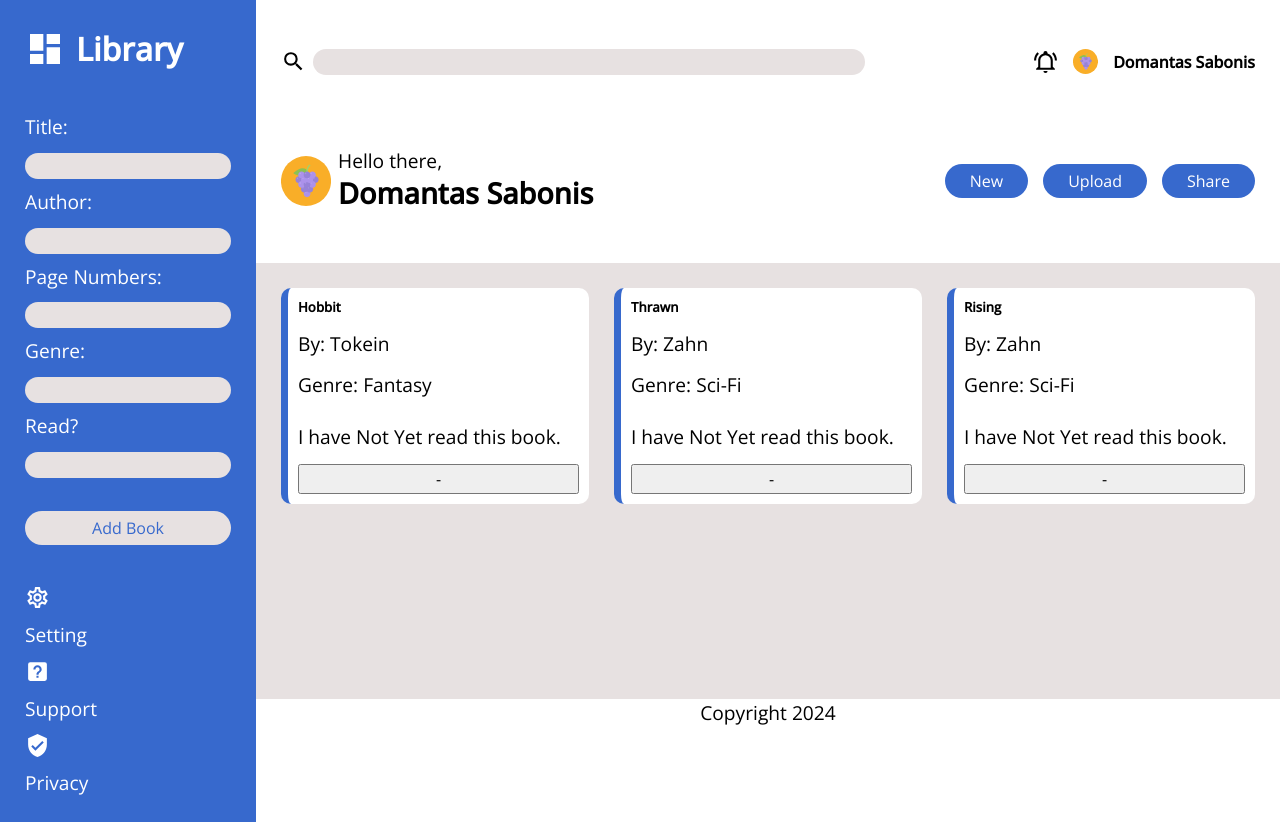
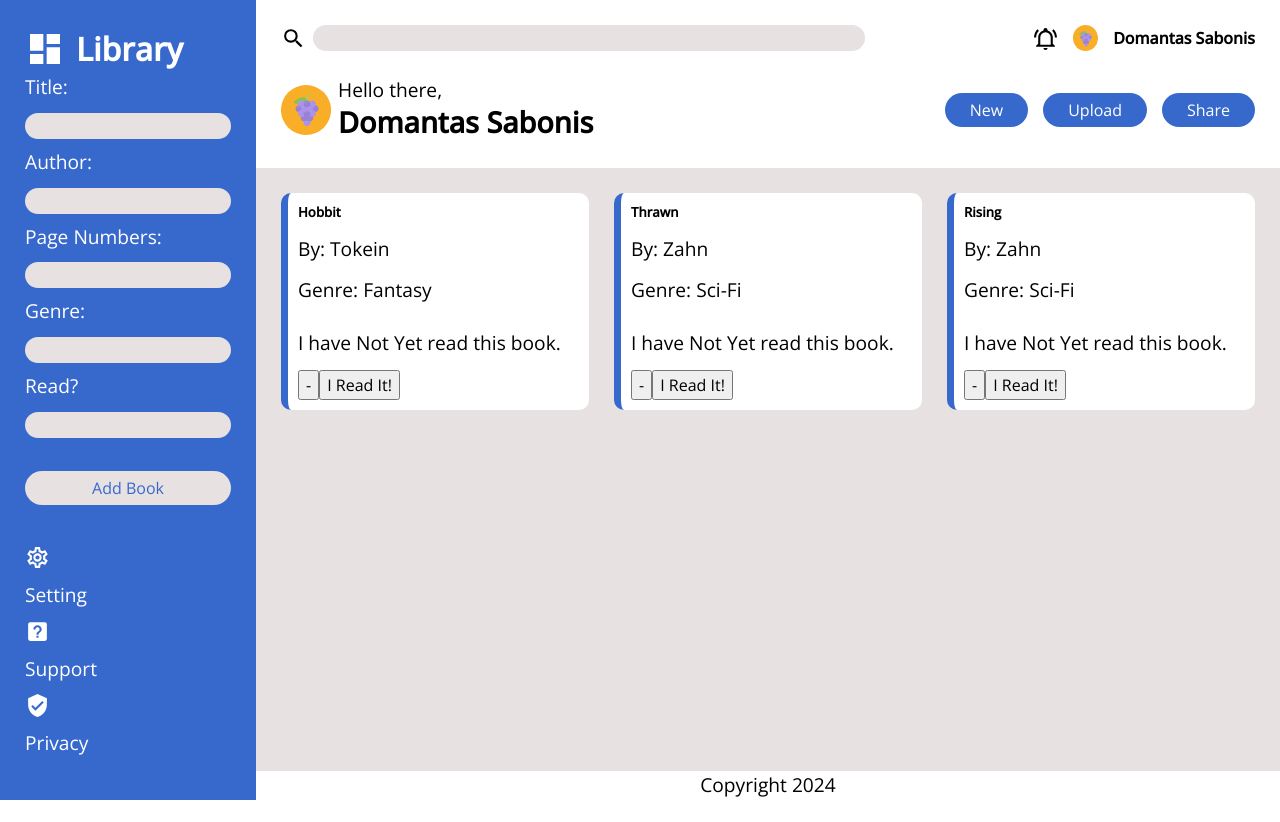
Before and after one commit to jabbaum/library, a plain HTML site: page index.html in a window 1280 px wide. After the commit the page ends 800 px from the top, so only its background shows below. Drawn offline with nearby package versions, Linux system fonts and the light colour scheme.

Commit message:
added ability to change the read yet. I also reformated the form to follow the original intention of the panel grid

```diff
--- a/index.html
+++ b/index.html
@@ -9,8 +9,8 @@
 </head>
 <body>
 <div class="panel">
-    <form action="" height="100vh">
-        <div class="left">
+     <div class="left">
+        <form action="">
             <div class="leftTitle menuItem">
                 <img src="./images/view-dashboard.svg" alt="Blocks">
                 <h2>Library</h2>
@@ -38,7 +38,7 @@
                 </div>
                 <button class="nav" id="addBook">Add Book</button>
             </div>
-    </form>
+        </form>
         <div class="leftMenu">
             <div class="menuItem">
                 <img src="./images/settings.svg" alt="A gear">
--- a/script.js
+++ b/script.js
@@ -54,6 +54,9 @@ function populateCards() {
         let card = document.createElement('div');
         card.className = 'card';
 
+        let buttonHolder = document.createElement('div');
+        buttonHolder.className = 'buttonHolder';
+
 
         let cardText = document.createElement('div');
         cardText.classList ='cardText';
@@ -71,13 +74,19 @@ function populateCards() {
         remove.textContent = '-';
         remove.id = unique.toString();
         remove.addEventListener('click', removeBookFromLibrary);
+        let readChange = document.createElement('button');
+        readChange.textContent = 'I Read It!';
+        readChange.id = unique.toString();
+        readChange.addEventListener('click', updateRead);
 
         card.appendChild(bookTitle);
         card.appendChild(bookAuth);
         card.appendChild(bookPageNums);
         card.appendChild(bookGenre);
         card.appendChild(bookReadYet);
-        card.appendChild(remove);
+        buttonHolder.appendChild(remove);
+        buttonHolder.appendChild(readChange);
+        card.appendChild(buttonHolder);
         cardHolder.appendChild(card);
     });
 }
@@ -87,6 +96,20 @@ function removeBookFromLibrary(e) {
     let indexUID = Library.map(e => e.unique).indexOf(Number(uniqueID));
     if (indexUID>=0) {
         Library.splice(indexUID, 1);
+    }
+    populateCards();
+}
+
+function updateRead(e) {
+    let uniqueID = e.currentTarget.id;
+    let indexUID = Library.map(e => e.unique).indexOf(Number(uniqueID));
+    if(indexUID >=0) {
+        let item = Library[indexUID];
+        if (item.readYet.toLowerCase() === 'not yet') {
+            item.readYet = '';
+        } else {
+            item.readYet = 'not yet';
+        }
     }
     populateCards();
 }
--- a/style.css
+++ b/style.css
@@ -76,6 +76,7 @@ img {
 .panel {
     display: grid;
     grid-template: auto auto auto / 1fr 4fr;
+    min-height: 100vh;
 }
 .left {
     grid-area: 1 / 1 / 4 / 1;
@@ -85,7 +86,7 @@ img {
 .main {
     grid-area: 1 / 2 / 4 / 3;
     display: grid;
-    grid-template: auto auto audo / 1fr;
+    grid-template: auto 1fr auto / 1fr;
 }
 
 /* Left Panel Settings */
```
